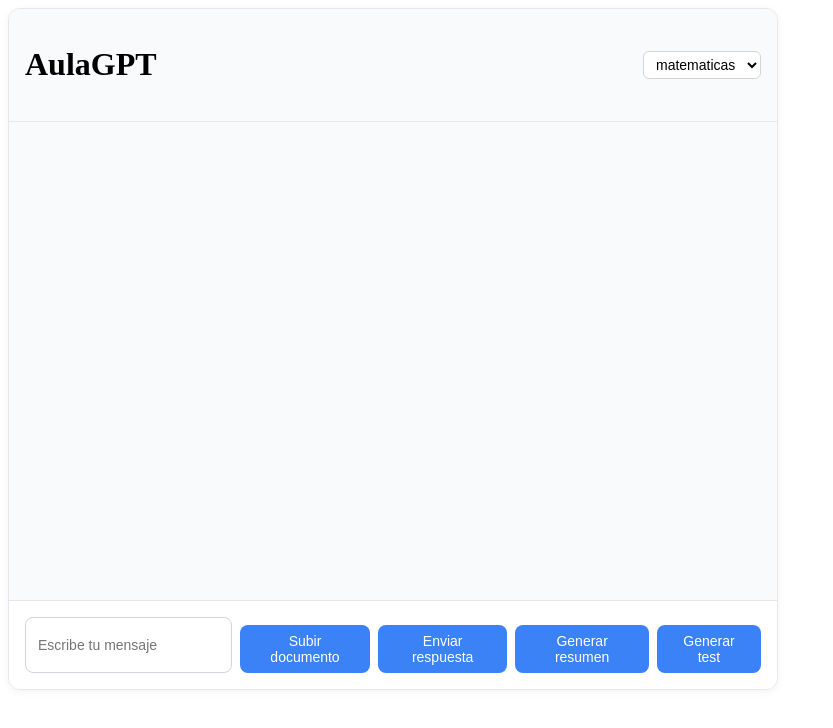
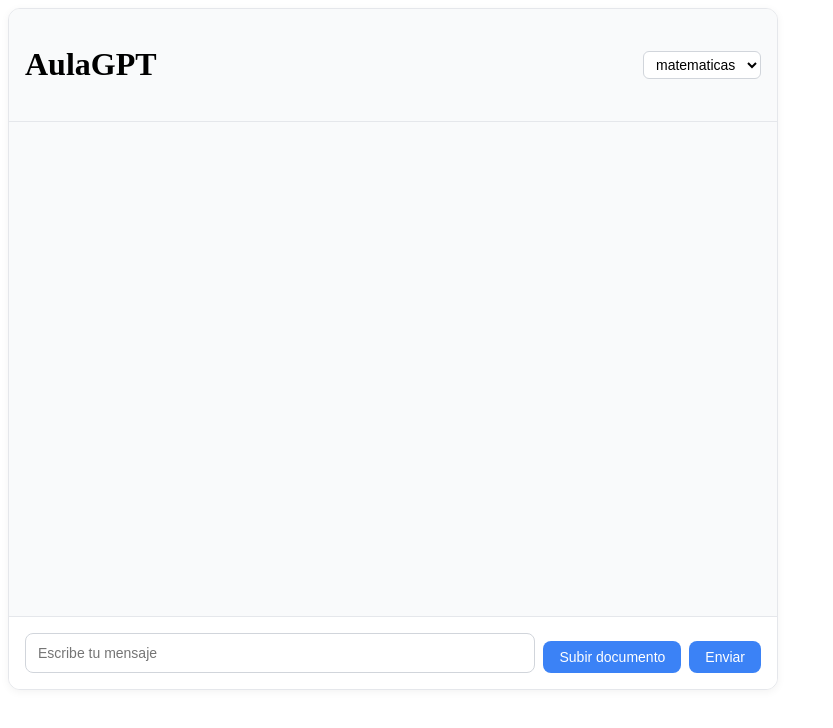
Before and after one commit to hugoagreda1902/AulaGPT-limpio, a React (Create React App) app in the folder aulagpt-frontend/: page /chat in a window 1280 px wide. Shown: the top 728 px of the page, without its empty margins (0-833 px from the left). Built offline with nearby package versions, Linux system fonts and the light colour scheme; sample sign-in values are in the browser's storage.

Commit message:
Mensaje que describa tus cambios

```diff
--- a/aulagpt-frontend/src/components/ChatIA.jsx
+++ b/aulagpt-frontend/src/components/ChatIA.jsx
@@ -22,10 +22,20 @@ export default function ChatIA() {
   const [file, setFile] = useState(null);
   const [uploadMsg, setUploadMsg] = useState("");
   const [uploadErr, setUploadErr] = useState("");
-  const [actionType, setActionType] = useState("answer");
   const chatRef = useRef();
 
-  // Auto scroll
+  // Ya no cargamos historial desde el backend
+  // useEffect(() => {
+  //   if (!subject) return;
+  //   fetch(`${process.env.REACT_APP_API_BASE_URL}/chat-history/?subject=${subject}`, {
+  //     headers: { Authorization: `Bearer ${localStorage.getItem("token")}` }
+  //   })
+  //     .then(res => res.json())
+  //     .then(setHistory)
+  //     .catch(console.error);
+  // }, [subject]);
+
+  // Para hacer scroll al final cuando llegue un nuevo mensaje
   useEffect(() => {
     if (chatRef.current) {
       chatRef.current.scrollTop = chatRef.current.scrollHeight;
@@ -36,16 +46,18 @@ export default function ChatIA() {
     if (!input.trim() || !subject) return;
     setError("");
     setLoading(true);
-    setActionType(action);
 
-    // user message
+    // Añadimos el mensaje del usuario localmente
     const userMsg = { timestamp: new Date(), autor: "usuario", texto: input };
     setHistory(h => [...h, userMsg]);
+
     const question = input;
     setInput("");
 
     try {
+      // Llamada al endpoint /ask/ con { question, subject, action }
       const { answer } = await askQuestion(question, subject, action);
+      // Añadimos la respuesta de la IA localmente
       const botMsg = { timestamp: new Date(), autor: "ia", texto: answer };
       setHistory(h => [...h, botMsg]);
     } catch (e) {
@@ -77,11 +89,7 @@ export default function ChatIA() {
     <div className="chat-container">
       <div className="chat-header">
         <h1 className="chat-title">AulaGPT</h1>
-        <select
-          className="subject-selector"
-          value={subject}
-          onChange={e => setSubject(e.target.value)}
-        >
+        <select className="subject-selector" value={subject} onChange={e => setSubject(e.target.value)}>
           {SUBJECTS.map(s => (
             <option key={s} value={s}>{s}</option>
           ))}
@@ -90,9 +98,7 @@ export default function ChatIA() {
 
       <div className="chat-body" ref={chatRef}>
         {history.map((msg, i) => (
-          <div
-            key={i}
-            className={`chat-bubble ${msg.autor === "usuario" ? "user-msg" : "assistant-msg"}`}>
+          <div key={i} className={`chat-bubble ${msg.autor === "usuario" ? "user-msg" : "assistant-msg"}`}>
             <p className="timestamp">{new Date(msg.timestamp).toLocaleTimeString()}</p>
             <p>{msg.texto}</p>
           </div>
@@ -107,36 +113,15 @@ export default function ChatIA() {
           placeholder="Escribe tu mensaje"
           value={input}
           onChange={e => setInput(e.target.value)}
-          onKeyDown={e => e.key === "Enter" && send(actionType)}
+          onKeyDown={e => e.key === "Enter" && send("answer")}
           disabled={loading}
         />
         <div className="chat-footer-buttons">
-          <button
-            className="chat-button"
-            onClick={() => setShowUpload(prev => !prev)}
-          >
+          <button className="chat-button" onClick={() => setShowUpload(prev => !prev)}>
             Subir documento
           </button>
-          <button
-            className="chat-button"
-            onClick={() => send("answer")}
-            disabled={loading}
-          >
-            Enviar respuesta
-          </button>
-          <button
-            className="chat-button"
-            onClick={() => send("summary")}
-            disabled={loading}
-          >
-            Generar resumen
-          </button>
-          <button
-            className="chat-button"
-            onClick={() => send("test")}
-            disabled={loading}
-          >
-            Generar test
+          <button className="chat-button" onClick={() => send("answer")} disabled={loading}>
+            Enviar
           </button>
         </div>
       </div>
@@ -146,10 +131,7 @@ export default function ChatIA() {
       {showUpload && (
         <div className="upload-section">
           <form onSubmit={handleUpload} className="space-y-2">
-            <input
-              type="file"
-              onChange={e => setFile(e.target.files[0])}
-            />
+            <input type="file" onChange={e => setFile(e.target.files[0])} />
             <button type="submit" className="chat-button">Subir</button>
           </form>
           {uploadErr && <p className="chat-error">{uploadErr}</p>}
```
